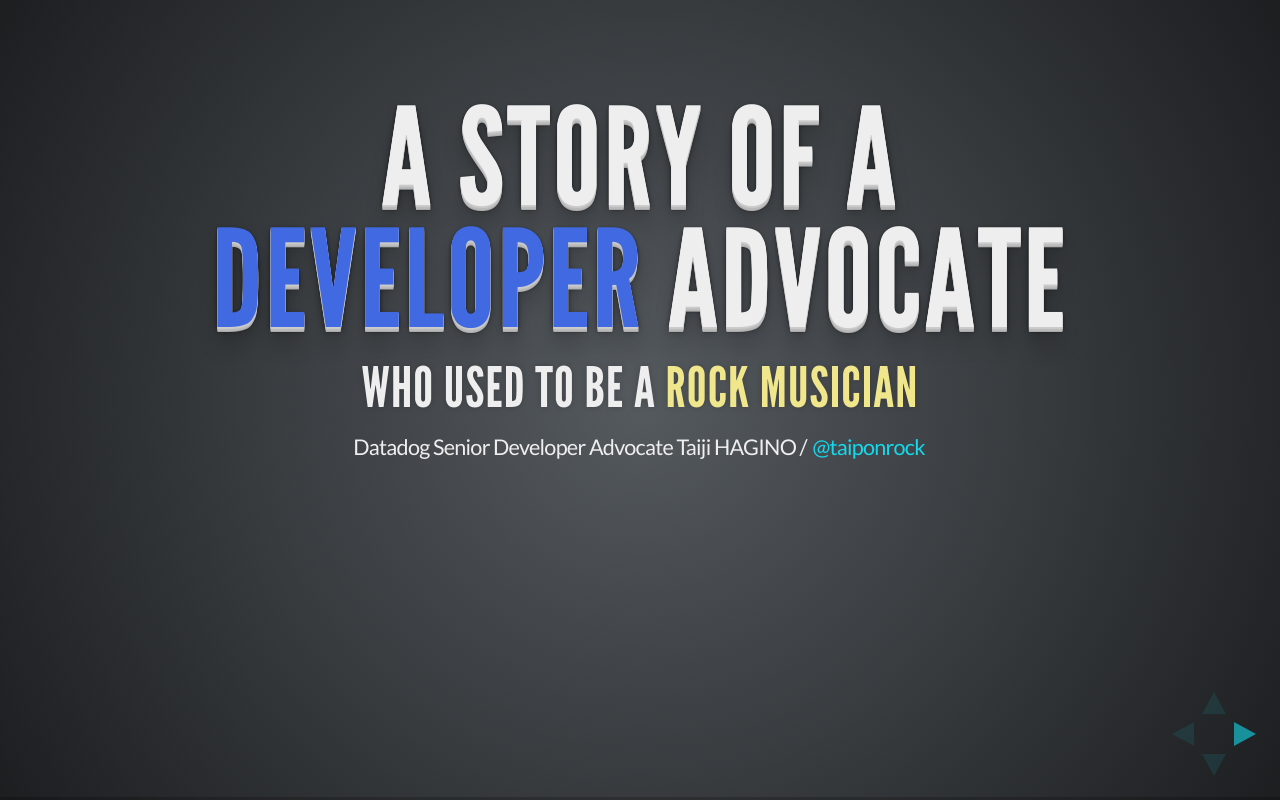
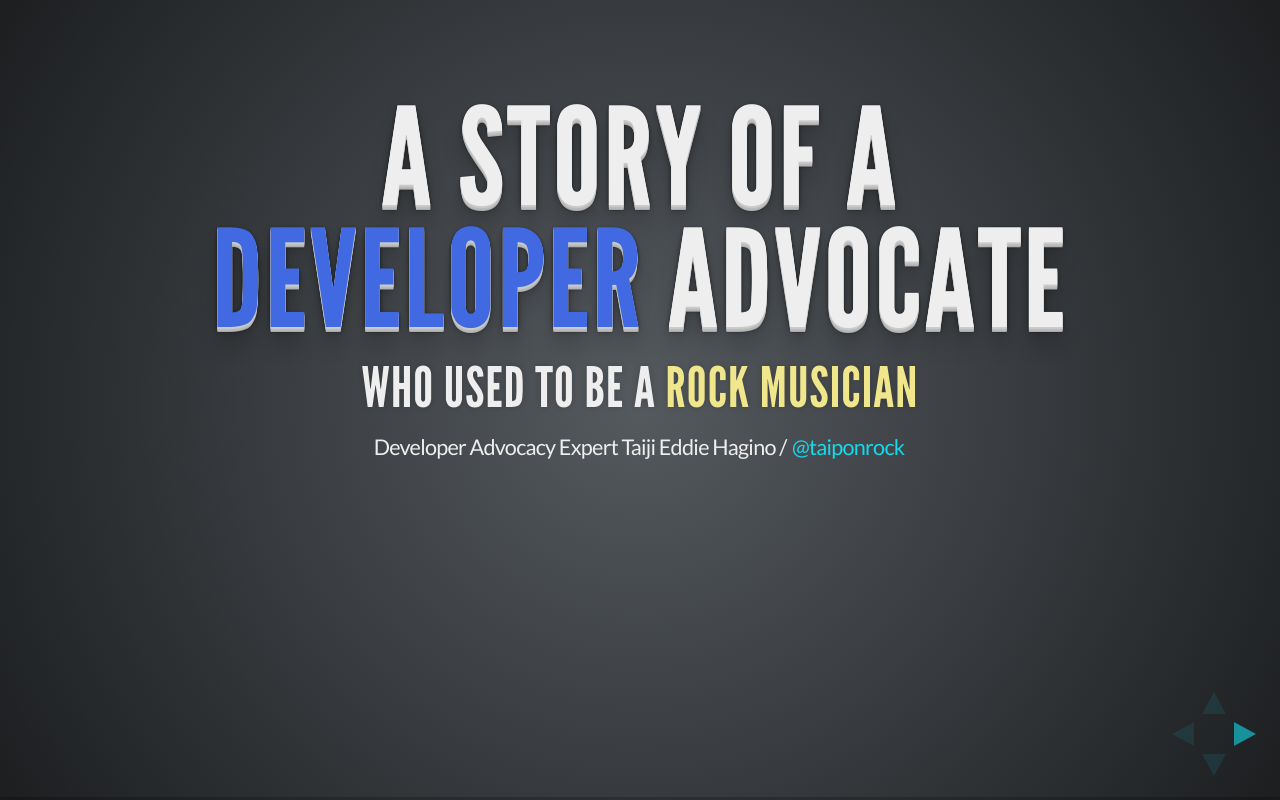
Before and after one commit to taijihagino/advocate-career, a website: page index.html in a window 1280 px wide. Drawn offline with Linux system fonts and the light colour scheme.

Commit message:
Update index.html

```diff
--- a/index.html
+++ b/index.html
@@ -7,7 +7,7 @@
 		<title>A Story of a Developer Advocate who used to be a Rock Musician</title>
 
 		<meta name="description" content="A framework for easily creating beautiful presentations using HTML">
-		<meta name="author" content="Taiji HAGINO">
+		<meta name="author" content="Taiji">
 
 		<meta name="apple-mobile-web-app-capable" content="yes" />
 		<meta name="apple-mobile-web-app-status-bar-style" content="black-translucent" />
@@ -38,7 +38,7 @@
                     <h1>A Story of a <font color="#4169e1">Developer</font> Advocate</h1>
                     <h3>who used to be a <font color="#f0e68c">Rock Musician</font></h3>
 			<p>
-			<small>Datadog Senior Developer Advocate Taiji HAGINO / <a href="http://x.com/taiponrock">@taiponrock</a></small>
+			<small>Developer Advocacy Expert Taiji Eddie Hagino / <a href="http://x.com/taiponrock">@taiponrock</a></small>
 			</p>
 		</section>
 
```
